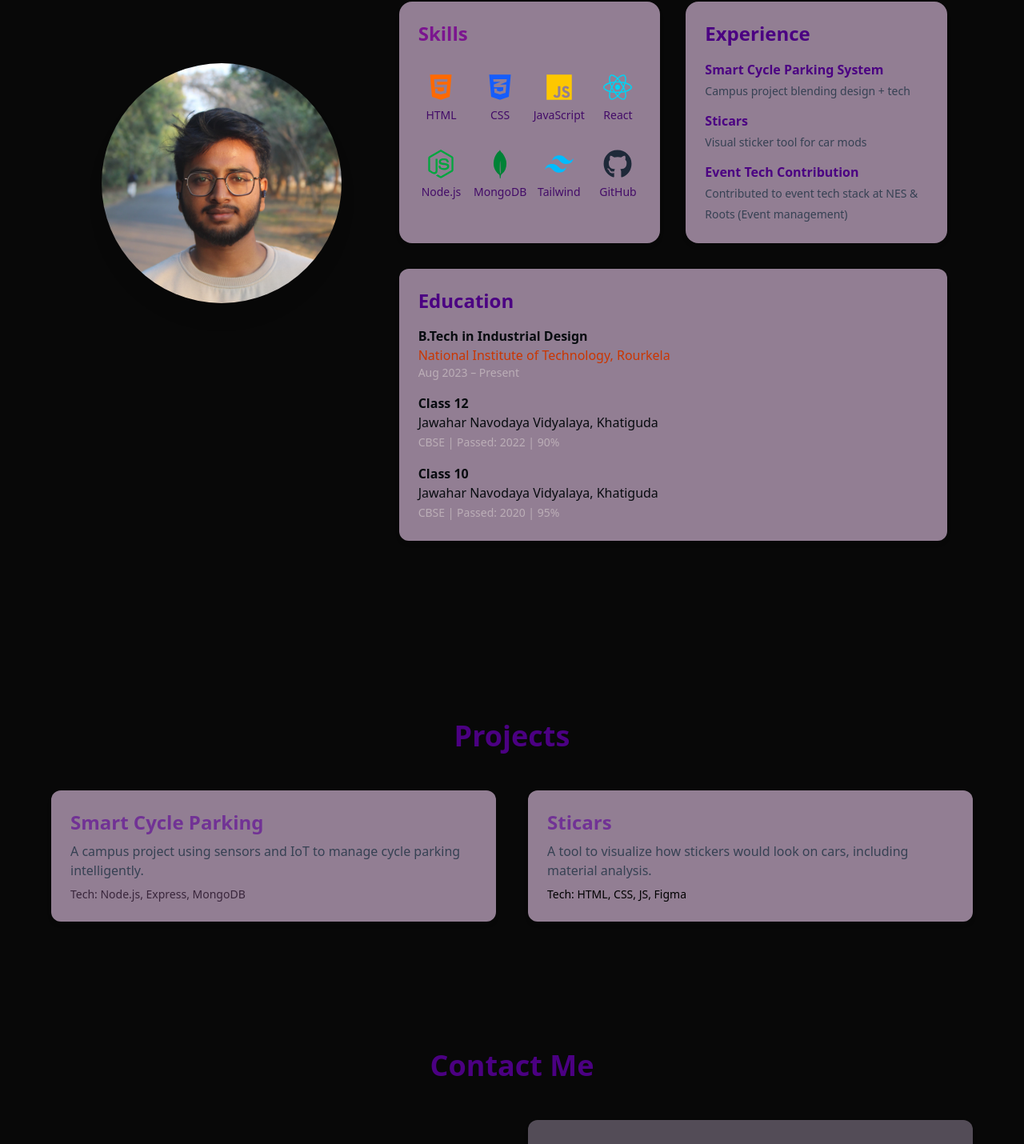
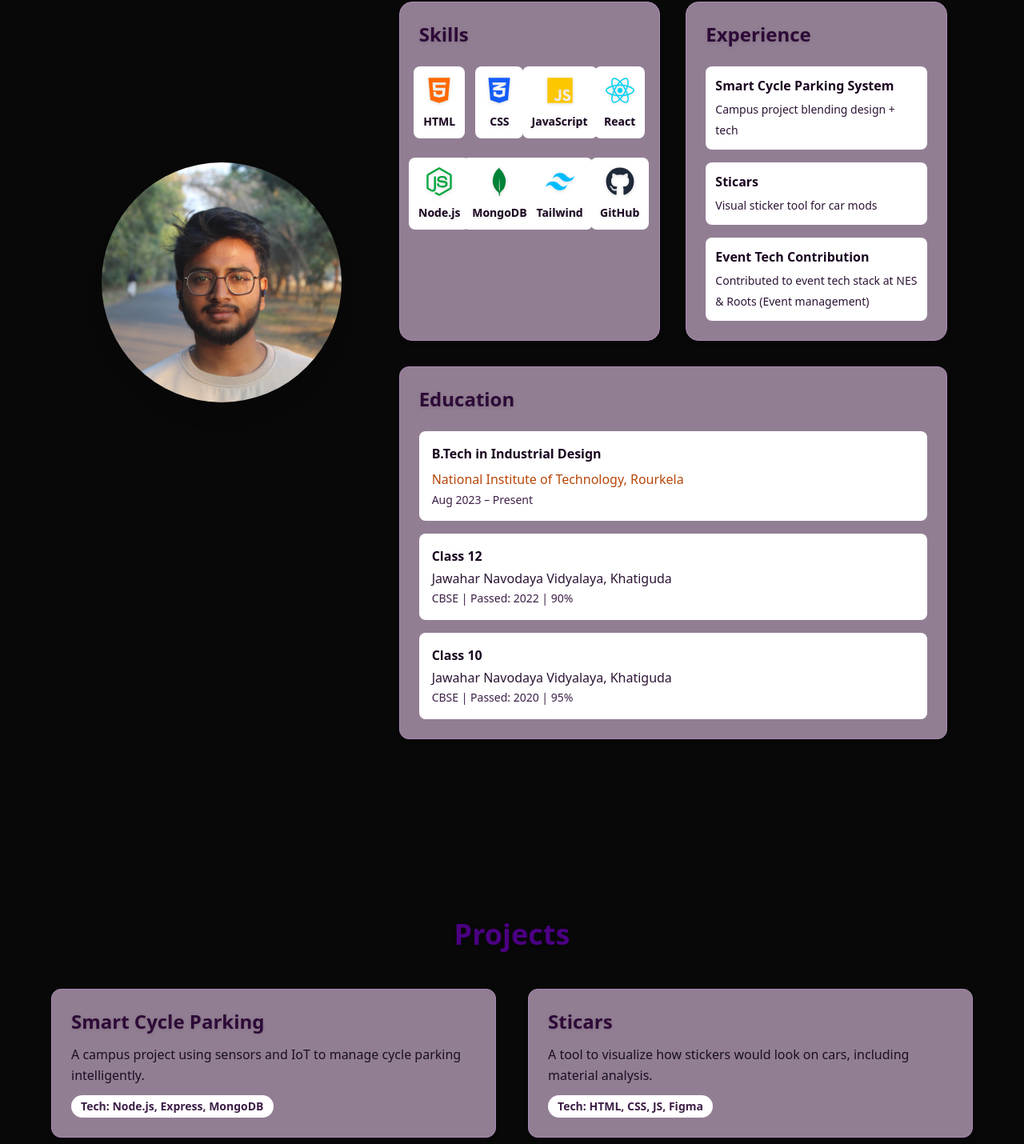
Before and after one commit to Subham044556/Portfolio, a React (Vite) app: page / in a window 1280 px wide. Shown: the part 1163-2593 px from the top of the page at 80% size. Built offline with nearby package versions, Linux system fonts and the light colour scheme.

Commit message:
color improvement

```diff
--- a/src/App.jsx
+++ b/src/App.jsx
@@ -100,7 +100,7 @@ function App() {
 
       <div className="fixed top-0 w-full z-50 bg-black bg-opacity-90 backdrop-blur-md px-4 py-3 shadow-lg">
         <div className="flex justify-between items-center">
-          <h1 className="site-name">Subham's PORTFOLIO</h1>
+          <h1 className="site-name">Subhm's PORTFOLIO</h1>
           <nav className="nav flex justify-end flex-row-reverse">
             <ul className="flex space-x-8 text-lg font-medium text-white">
               <li>
@@ -164,23 +164,23 @@ function App() {
             {/* Skills */}
             <div className="mt-12 grid md:grid-cols-2 gap-8">
               <div
-                className="bg-[#927e93] p-6 rounded-2xl shadow-md hover:shadow-xl transition"
+                className="bg-[#927e93] bg-opacity-95 p-6 rounded-2xl shadow-md hover:shadow-xl transition backdrop-blur-sm border border-[#a989b3]"
                 data-aos="fade-up"
               >
-                <h3 className="text-2xl font-semibold mb-6 text-[#7b158f]">
+                <h3 className="text-2xl font-semibold mb-6 text-[#2d0a37] drop-shadow-sm">
                   Skills
                 </h3>
                 {/* Fixed grid layout - responsive columns and proper spacing */}
-                <div className="grid grid-cols-2 sm:grid-cols-3 lg:grid-cols-4 gap-4 justify-items-center">
+                <div className="grid grid-cols-2 sm:grid-cols-3 lg:grid-cols-4 gap-6 justify-items-center">
                   {skills.map((skill, index) => (
                     <div
                       key={index}
-                      className="flex flex-col items-center group cursor-pointer hover:-translate-y-1 transition-transform duration-300 min-h-[80px] justify-center"
+                      className="flex flex-col items-center group cursor-pointer hover:-translate-y-1 transition-all duration-300 min-h-[90px] justify-center bg-white bg-opacity-20 rounded-lg p-3 hover:bg-opacity-30"
                     >
-                      <div className="text-3xl sm:text-4xl group-hover:scale-110 transition-transform duration-300 mb-2">
+                      <div className="text-3xl sm:text-4xl group-hover:scale-110 transition-transform duration-300 mb-3 drop-shadow-sm">
                         {skill.icon}
                       </div>
-                      <p className="text-xs sm:text-sm font-medium text-[#430c68] group-hover:text-[#e2dfe8] text-center leading-tight">
+                      <p className="text-sm font-semibold text-[#1a0520] group-hover:text-[#0f0315] text-center leading-tight drop-shadow-sm">
                         {skill.name}
                       </p>
                     </div>
@@ -190,67 +190,59 @@ function App() {
 
               {/* Experience */}
               <div
-                className="bg-[#927e93] p-6 rounded-2xl shadow-md hover:shadow-xl transition"
+                className="bg-[#927e93] bg-opacity-95 p-6 rounded-2xl shadow-md hover:shadow-xl transition backdrop-blur-sm border border-[#a989b3]"
                 data-aos="fade-up"
                 data-aos-delay="100"
               >
-                <h3 className="text-2xl font-semibold mb-4 text-[#4b0082]">
+                <h3 className="text-2xl font-semibold mb-6 text-[#2d0a37] drop-shadow-sm">
                   Experience
                 </h3>
-                <ul className="text-gray-700 space-y-3">
-                  <li className="leading-relaxed">
-                    <strong className="text-[#4b0082]">Smart Cycle Parking System</strong>
-                    <br />
-                    <span className="text-sm">Campus project blending design + tech</span>
+                <ul className="space-y-4">
+                  <li className="leading-relaxed bg-white bg-opacity-15 p-3 rounded-lg">
+                    <strong className="text-[#1a0520] text-base block mb-1">Smart Cycle Parking System</strong>
+                    <span className="text-[#2c1435] text-sm leading-relaxed">Campus project blending design + tech</span>
                   </li>
-                  <li className="leading-relaxed">
-                    <strong className="text-[#4b0082]">Sticars</strong>
-                    <br />
-                    <span className="text-sm">Visual sticker tool for car mods</span>
+                  <li className="leading-relaxed bg-white bg-opacity-15 p-3 rounded-lg">
+                    <strong className="text-[#1a0520] text-base block mb-1">Sticars</strong>
+                    <span className="text-[#2c1435] text-sm leading-relaxed">Visual sticker tool for car mods</span>
                   </li>
-                  <li className="leading-relaxed">
-                    <strong className="text-[#4b0082]">Event Tech Contribution</strong>
-                    <br />
-                    <span className="text-sm">Contributed to event tech stack at NES & Roots (Event management)</span>
+                  <li className="leading-relaxed bg-white bg-opacity-15 p-3 rounded-lg">
+                    <strong className="text-[#1a0520] text-base block mb-1">Event Tech Contribution</strong>
+                    <span className="text-[#2c1435] text-sm leading-relaxed">Contributed to event tech stack at NES & Roots (Event management)</span>
                   </li>
                 </ul>
               </div>
             </div>
 
             {/* Education */}
-            <div className="mt-8 bg-[#927e93] p-6 rounded-xl shadow-md hover:shadow-xl transition">
-              <h3 className="text-2xl font-semibold mb-4 text-[#4b0082]">
+            <div className="mt-8 bg-[#927e93] bg-opacity-95 p-6 rounded-xl shadow-md hover:shadow-xl transition backdrop-blur-sm border border-[#a989b3]">
+              <h3 className="text-2xl font-semibold mb-6 text-[#2d0a37] drop-shadow-sm">
                 Education
               </h3>
-              <ul className="space-y-4 text-[#080c10]">
-                <li>
-                  <strong>B.Tech in Industrial Design</strong>
-                  <br />
+              <ul className="space-y-4">
+                <li className="bg-white bg-opacity-15 p-4 rounded-lg">
+                  <strong className="text-[#1a0520] text-base block mb-2">B.Tech in Industrial Design</strong>
                   <a
                     href="https://www.nitrkl.ac.in/"
                     target="_blank"
                     rel="noopener noreferrer"
-                    className="text-orange-700 hover:underline"
+                    className="text-[#b8460a] hover:text-[#d4530c] hover:underline font-medium transition-colors"
                   >
                     National Institute of Technology, Rourkela
                   </a>
-                  <p className="text-sm text-[#dcd3d390]">Aug 2023 – Present</p>
+                  <p className="text-sm text-[#3d1f47] mt-1 font-medium">Aug 2023 – Present</p>
                 </li>
-                <li>
-                  <strong>Class 12</strong>
-                  <br />
-                  Jawahar Navodaya Vidyalaya, Khatiguda
-                  <br />
-                  <span className="text-sm text-[#dcd3d390]">
+                <li className="bg-white bg-opacity-15 p-4 rounded-lg">
+                  <strong className="text-[#1a0520] text-base block mb-1">Class 12</strong>
+                  <span className="text-[#2c1435] block">Jawahar Navodaya Vidyalaya, Khatiguda</span>
+                  <span className="text-sm text-[#3d1f47] font-medium">
                     CBSE | Passed: 2022 | 90%
                   </span>
                 </li>
-                <li>
-                  <strong>Class 10</strong>
-                  <br />
-                  Jawahar Navodaya Vidyalaya, Khatiguda
-                  <br />
-                  <span className="text-sm text-[#dcd3d390]">
+                <li className="bg-white bg-opacity-15 p-4 rounded-lg">
+                  <strong className="text-[#1a0520] text-base block mb-1">Class 10</strong>
+                  <span className="text-[#2c1435] block">Jawahar Navodaya Vidyalaya, Khatiguda</span>
+                  <span className="text-sm text-[#3d1f47] font-medium">
                     CBSE | Passed: 2020 | 95%
                   </span>
                 </li>
@@ -263,37 +255,37 @@ function App() {
       {/* ===== Projects Section ===== */}
       <section className="py-20 px-6 md:px-16 " id="projects">
         <h2
-          className="text-4xl font-bold text-center text-[#4b0082] mb-12"
+          className="text-4xl font-bold text-center text-[#4b0082] mb-12 drop-shadow-sm"
           data-aos="fade-up"
         >
           Projects
         </h2>
         <div className="grid md:grid-cols-2 gap-10">
           <div
-            className="bg-[#927e93] p-6 rounded-xl shadow-md hover:shadow-xl transition"
+            className="bg-[#927e93] bg-opacity-95 p-6 rounded-xl shadow-md hover:shadow-xl transition backdrop-blur-sm border border-[#a989b3]"
             data-aos="fade-right"
           >
-            <h3 className="text-2xl font-semibold text-[#703095f6]">
+            <h3 className="text-2xl font-semibold text-[#2d0a37] mb-3 drop-shadow-sm">
               Smart Cycle Parking
             </h3>
-            <p className="text-gray-700 mt-2">
+            <p className="text-[#1a0f24] mt-2 leading-relaxed font-medium">
               A campus project using sensors and IoT to manage cycle parking
               intelligently.
             </p>
-            <p className="text-sm text-[#1f0b21c6] mt-2">
+            <p className="text-sm text-[#3d1f47] mt-3 font-semibold bg-white bg-opacity-20 inline-block px-3 py-1 rounded-full">
               Tech: Node.js, Express, MongoDB
             </p>
           </div>
           <div
-            className="bg-[#927e93] p-6 rounded-xl shadow-md hover:shadow-xl transition"
+            className="bg-[#927e93] bg-opacity-95 p-6 rounded-xl shadow-md hover:shadow-xl transition backdrop-blur-sm border border-[#a989b3]"
             data-aos="fade-left"
           >
-            <h3 className="text-2xl font-semibold text-[#703095f6]">Sticars</h3>
-            <p className="text-gray-700 mt-2">
+            <h3 className="text-2xl font-semibold text-[#2d0a37] mb-3 drop-shadow-sm">Sticars</h3>
+            <p className="text-[#1a0f24] mt-2 leading-relaxed font-medium">
               A tool to visualize how stickers would look on cars, including
               material analysis.
             </p>
-            <p className="text-sm text-black mt-2">
+            <p className="text-sm text-[#3d1f47] mt-3 font-semibold bg-white bg-opacity-20 inline-block px-3 py-1 rounded-full">
               Tech: HTML, CSS, JS, Figma
             </p>
           </div>
@@ -302,7 +294,7 @@ function App() {
       {/* ===== Contact Section ===== */}
       <section className="py-20 px-6 md:px-16 " id="contact">
         <h2
-          className="text-4xl font-bold text-center text-[#4b0082] mb-12"
+          className="text-4xl font-bold text-center text-[#4b0082] mb-12 drop-shadow-sm"
           data-aos="fade-up"
         >
           Contact Me
@@ -312,63 +304,63 @@ function App() {
           data-aos="fade-up"
         >
           <div className="space-y-6 text-[#e7ebf0]">
-            <p className="text-lg">
+            <p className="text-lg leading-relaxed font-medium">
               I'm open to freelance, collaborations, or full-time roles. Drop me
               a message and let's connect!
             </p>
             <div className="space-y-4">
-              <div className="flex items-center space-x-3">
+              <div className="flex items-center space-x-3 bg-white bg-opacity-10 p-3 rounded-lg backdrop-blur-sm">
                 <span className="text-[#dc28ed] font-semibold">📧 Email:</span>
                 <a
                   href="mailto:subham@example.com"
-                  className="text-[#e7ebf0] hover:underline"
+                  className="text-[#f0f4f8] hover:text-[#dc28ed] hover:underline transition-colors font-medium"
                 >
                   subham04567gmail.com
                 </a>
               </div>
-              <div className="flex items-center space-x-3">
+              <div className="flex items-center space-x-3 bg-white bg-opacity-10 p-3 rounded-lg backdrop-blur-sm">
                 <span className="text-[#dc28ed] font-semibold">📞 Phone:</span>
                 <a
                   href="tel:+918926040785"
-                  className="text-[#e7ebf0] hover:underline"
+                  className="text-[#f0f4f8] hover:text-[#dc28ed] hover:underline transition-colors font-medium"
                 >
                   +91 89260 40785
                 </a>
               </div>
-              <div className="flex items-center space-x-3">
+              <div className="flex items-center space-x-3 bg-white bg-opacity-10 p-3 rounded-lg backdrop-blur-sm">
                 <span className="text-[#dc28ed] font-semibold">
                   📍 Location:
                 </span>
-                <span>Rourkela, Odisha</span>
+                <span className="text-[#f0f4f8] font-medium">Rourkela, Odisha</span>
               </div>
             </div>
           </div>
 
           <form
-            className=" bg-[#534c57] p-8 rounded-xl shadow-md space-y-6"
+            className="bg-[#534c57] bg-opacity-95 p-8 rounded-xl shadow-md space-y-6 backdrop-blur-sm border border-[#6b5a6f]"
             data-aos="fade-left"
             onSubmit={handleSubmit}
           >
             <input
               type="text"
               placeholder="Your Name"
-              className="w-full px-4 py-3 rounded-md border border-gray-300 focus:outline-none focus:ring-2 focus:ring-[#703095f6]"
+              className="w-full px-4 py-3 rounded-md border border-gray-300 focus:outline-none focus:ring-2 focus:ring-[#703095f6] bg-white bg-opacity-95 text-gray-800 font-medium placeholder-gray-600"
               required
             />
             <input
               type="email"
               placeholder="Your Email"
-              className="w-full px-4 py-3 rounded-md border border-gray-300 focus:outline-none focus:ring-2 focus:ring-[#703095f6]"
+              className="w-full px-4 py-3 rounded-md border border-gray-300 focus:outline-none focus:ring-2 focus:ring-[#703095f6] bg-white bg-opacity-95 text-gray-800 font-medium placeholder-gray-600"
               required
             />
             <textarea
               placeholder="Your Message"
-              className="w-full px-4 py-3 rounded-md border border-gray-300 h-32 resize-none focus:outline-none focus:ring-2 focus:ring-[#a357cff6]"
+              className="w-full px-4 py-3 rounded-md border border-gray-300 h-32 resize-none focus:outline-none focus:ring-2 focus:ring-[#a357cff6] bg-white bg-opacity-95 text-gray-800 font-medium placeholder-gray-600"
               required
             />
             <button
               type="submit"
-              className="bg-[#b34beff6] text-white px-6 py-3 rounded-md hover:bg-[#5d267a] transition"
+              className="bg-[#b34beff6] text-white px-6 py-3 rounded-md hover:bg-[#5d267a] transition font-semibold shadow-md hover:shadow-lg"
             >
               Send Message
             </button>
```
